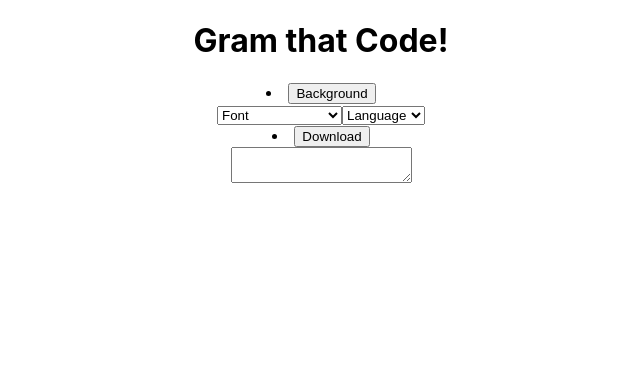
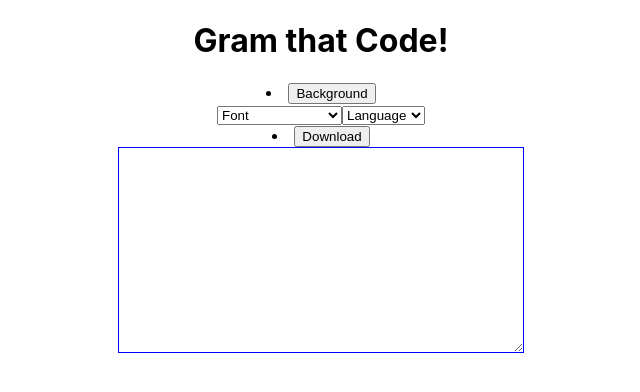
Before and after one commit to rkaufusi/gram-that-code, a React (Create React App) app: page / in a window 1280 px wide. Shown: the top 392 px of the page, without its empty margins (319-959 px from the left). Built offline with nearby package versions, Linux system fonts and the light colour scheme.

Commit message:
removed userFont function

```diff
--- a/src/InputArea.js
+++ b/src/InputArea.js
@@ -9,21 +9,15 @@ const InputArea = (props) => {
     const [temp, setTemp] = useState(false);
     //setFont(userFont)
 
-   const userFont = () => {
-       if(font === 'Menlo'){
-           return 'Menlo';
-       } else if (font === 'Monaco'){
-           return 'Monaco'
-       }
-   }
 
-   console.log('props ' + props.value)
+
+   console.log('props ' + props.value.replace(/\s/g, '-'))
 
     const handleChange = event => {
         setText([event.target.value]);
         console.log('handle change font ' + font);
         //event.preventDefault();
-        console.log(text);
+        //console.log(text);
     }
 
     /*<div className={`box ${isWarning === true && "warning"}`}
@@ -31,7 +25,7 @@ const InputArea = (props) => {
     */
     return (
         <div>
-            <textarea className={props.value} value={text} onChange={handleChange}>
+            <textarea className={'background ' + props.value.replace(/\s/g, '-')} value={text} onChange={handleChange}>
 
             </textarea>
 
```
